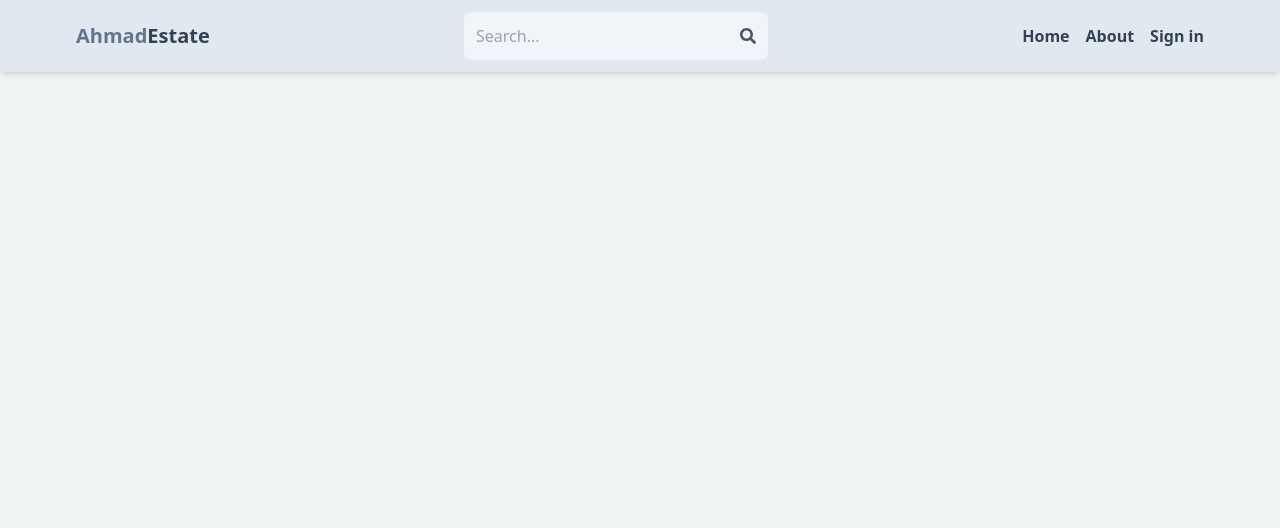
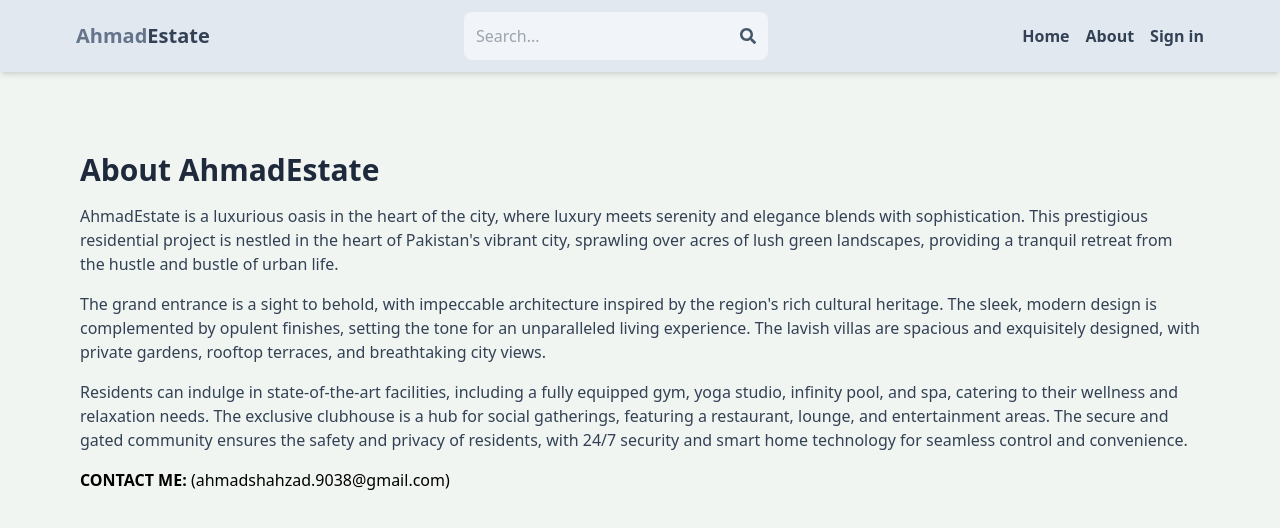
Before and after one commit to ahmad9038/real-estate-MERN, a React (Vite) app in the folder client/: page /about in a window 1280 px wide. Shown: the top 528 px of the page. Built offline with nearby package versions, Linux system fonts and the light colour scheme; no server answers.

Commit message:
about page

```diff
--- a/client/src/pages/About.jsx
+++ b/client/src/pages/About.jsx
@@ -1,7 +1,40 @@
 import React from "react";
 
-const About = () => {
-  return <div></div>;
-};
+export default function About() {
+  return (
+    <div className="py-20 px-4 max-w-6xl mx-auto">
+      <h1 className="text-3xl font-bold mb-4 text-slate-800">
+        About AhmadEstate
+      </h1>
+      <p className="mb-4 text-slate-700">
+        AhmadEstate is a luxurious oasis in the heart of the city, where luxury
+        meets serenity and elegance blends with sophistication. This prestigious
+        residential project is nestled in the heart of Pakistan's vibrant city,
+        sprawling over acres of lush green landscapes, providing a tranquil
+        retreat from the hustle and bustle of urban life.
+      </p>
+      <p className="mb-4 text-slate-700">
+        The grand entrance is a sight to behold, with impeccable architecture
+        inspired by the region's rich cultural heritage. The sleek, modern
+        design is complemented by opulent finishes, setting the tone for an
+        unparalleled living experience. The lavish villas are spacious and
+        exquisitely designed, with private gardens, rooftop terraces, and
+        breathtaking city views.
+      </p>
+      <p className="mb-4 text-slate-700">
+        Residents can indulge in state-of-the-art facilities, including a fully
+        equipped gym, yoga studio, infinity pool, and spa, catering to their
+        wellness and relaxation needs. The exclusive clubhouse is a hub for
+        social gatherings, featuring a restaurant, lounge, and entertainment
+        areas. The secure and gated community ensures the safety and privacy of
+        residents, with 24/7 security and smart home technology for seamless
+        control and convenience.
+      </p>
 
-export default About;
+      <p>
+        <span className=" font-bold">CONTACT ME: </span>
+        <span>(ahmadshahzad.9038@gmail.com)</span>
+      </p>
+    </div>
+  );
+}
```
